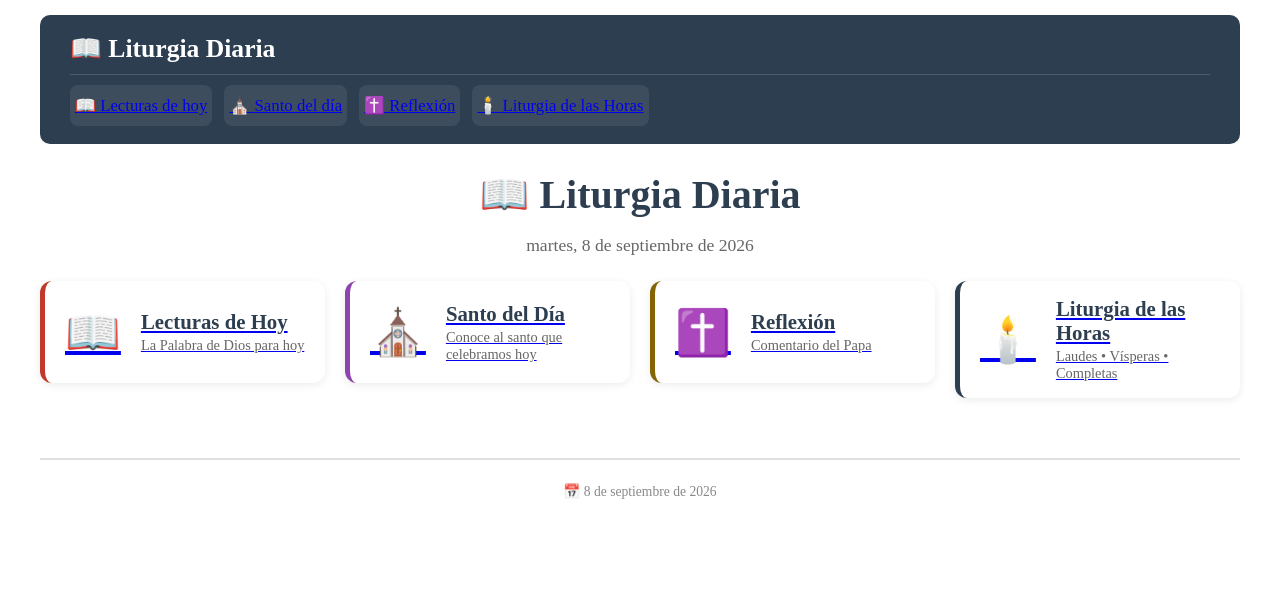
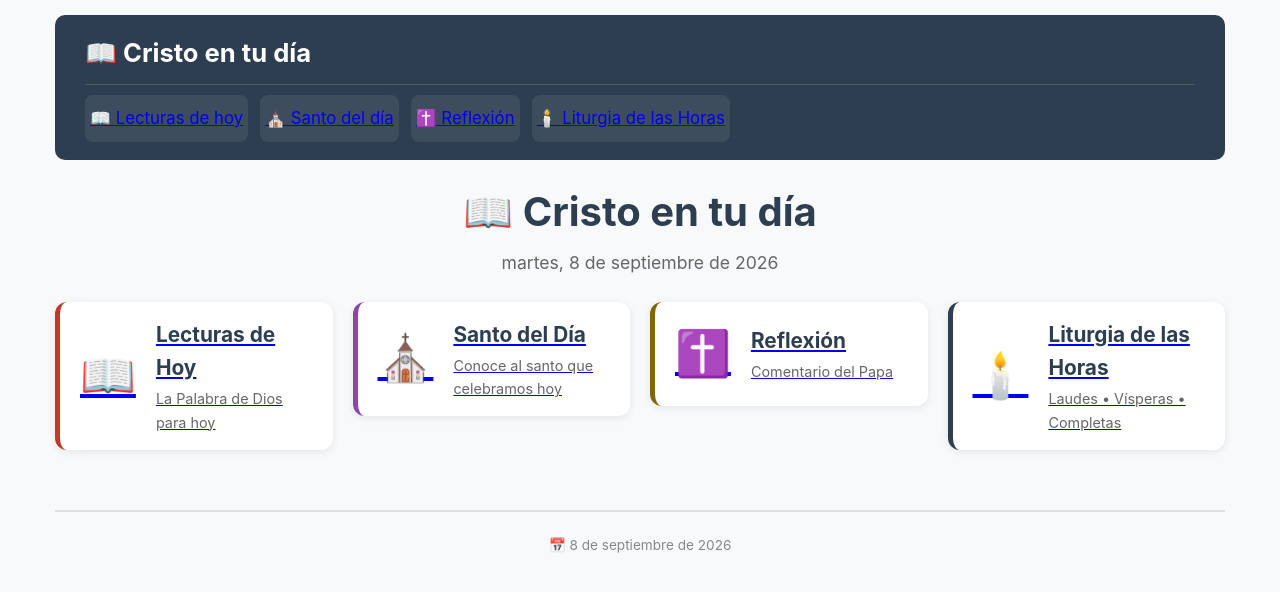
Before and after one commit to MatiasW380/liturgia-diaria, a Next.js app: page / in a window 1280 px wide. Shown: the top 592 px of the page. Built offline with nearby package versions, Linux system fonts and the light colour scheme.

Commit message:
Renombrar la app a Cristo en tu dia

```diff
--- a/components/Layout.js
+++ b/components/Layout.js
@@ -34,7 +34,7 @@ export default function Layout({ children }) {
               margin: 0,
               cursor: 'pointer'
             }}>
-              📖 Liturgia Diaria
+              📖 Cristo en tu día
             </h1>
           </Link>
 
--- a/package.json
+++ b/package.json
@@ -1,5 +1,5 @@
 {
-  "name": "liturgia-diaria",
+  "name": "cristo-en-tu-dia",
   "version": "1.0.0",
   "private": true,
   "scripts": {
--- /dev/null
+++ b/pages/_app.js
@@ -0,0 +1,14 @@
+import Head from 'next/head';
+import '../styles/globals.css';
+
+export default function App({ Component, pageProps }) {
+  return (
+    <>
+      <Head>
+        <title>Cristo en tu día</title>
+        <meta name="description" content="Evangelio, santo del día, reflexión y Liturgia de las Horas." />
+      </Head>
+      <Component {...pageProps} />
+    </>
+  );
+}
--- a/pages/index.js
+++ b/pages/index.js
@@ -41,7 +41,7 @@ export default function Home() {
         marginBottom: '5px',
         fontSize: 'clamp(1.5rem, 5vw, 2.5rem)'
       }}>
-        📖 Liturgia Diaria
+        📖 Cristo en tu día
       </h1>
       <p style={{
         textAlign: 'center',
```
